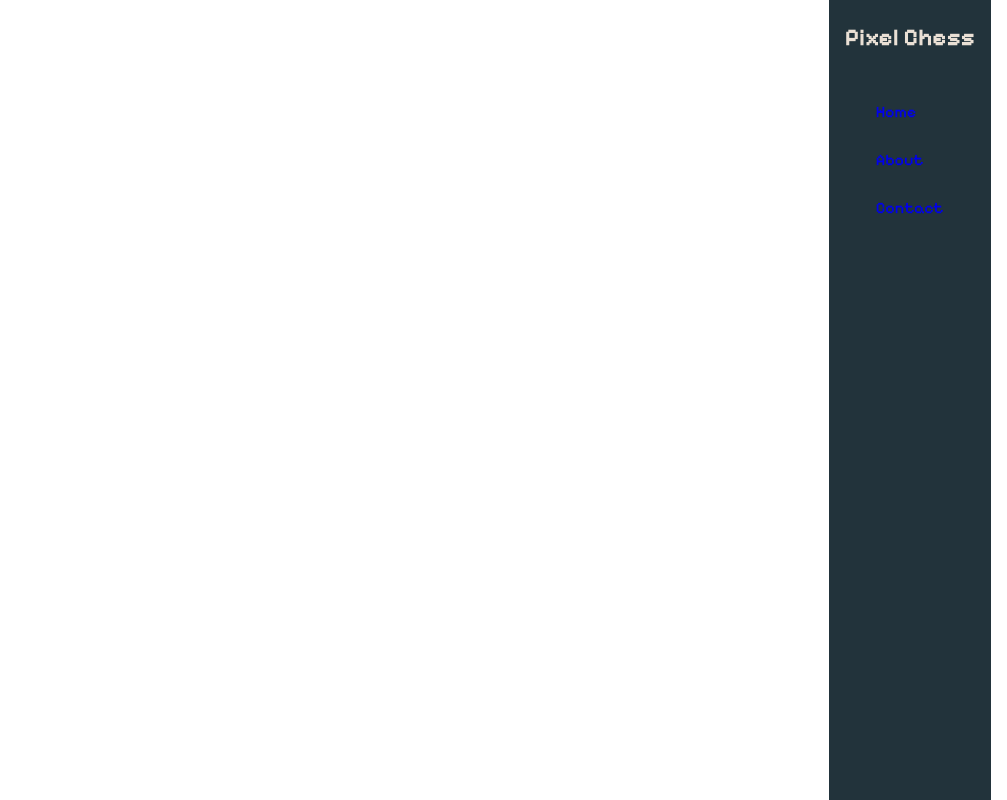
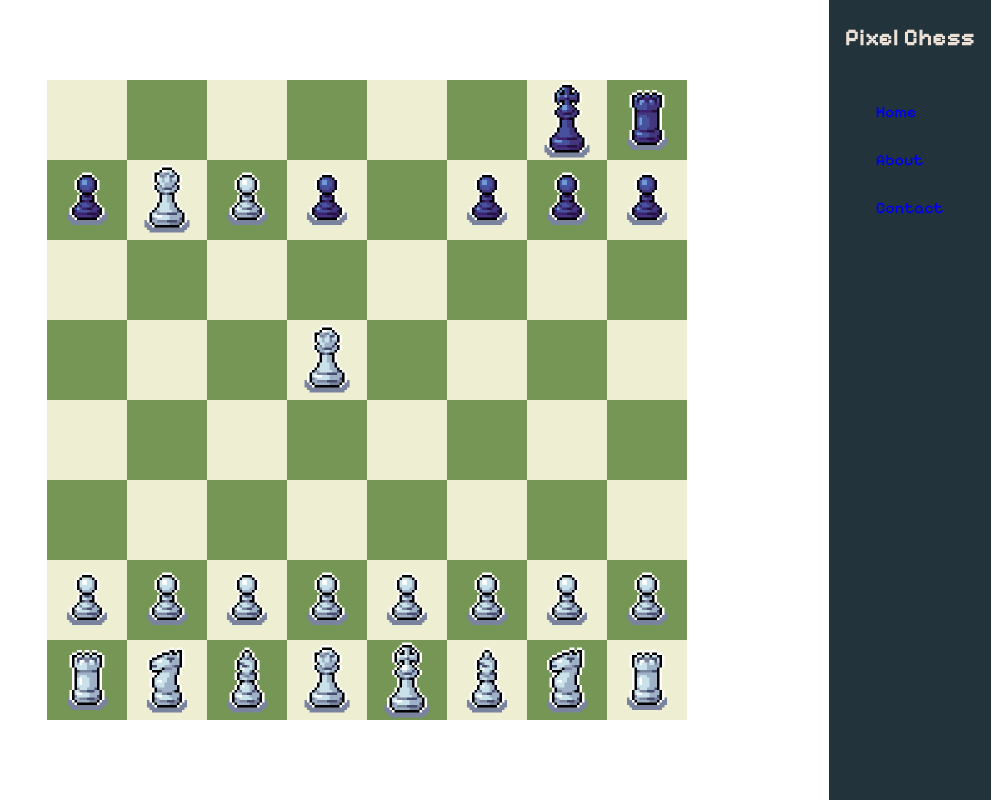
Before and after one commit to Yeezus28/Pixel-Chess, a React (Vite) app: page / in a window 1280 px wide. Both pictures are taken after a click on the button "Play as White". Shown: the whole page, without its empty margins (273-1280 px from the left). Built offline with nearby package versions, Linux system fonts and the light colour scheme.

Commit message:
i think it fixed

```diff
--- a/src/components/ChessBoard/chessBoard.jsx
+++ b/src/components/ChessBoard/chessBoard.jsx
@@ -19,34 +19,38 @@ const ChessBoard = () => {
 
   return (
     <div>
-      <div className="chess-board">
-        {gameState.board.map((boardRow, row) => (
-          <div className="board-row" key={row}>
-            {boardRow.map((cell, col) => {
+      <div className="chessboard">
+        {gameState.board.flatMap((boardRow, row) =>
+          boardRow.map((cell, col) => {
             const isSelected = gameState.selected?.row === row && gameState.selected?.col === col;
             const isValidMove = gameState.validMoves.some(m => m.row === row && m.col === col);
             return (
               <div
-                  key={col}
-                  className={`cell ${(row + col) % 2 === 0 ? 'light' : 'dark'} ${isSelected ? 'selected' : ''}`}
+                key={`${row}-${col}`}
+                className={`square ${(row + col) % 2 === 0 ? 'light' : 'dark'} ${isSelected ? 'selected' : ''}`}
                 onClick={() => handleCellClick(row, col)}
               >
+                <div className="square-content">
+                  {isValidMove && <div className="valid-move-dot" />}
                   {cell && <Piece type={cell} />}
-                  {isValidMove && <div className="valid-move-marker" />}
+                </div>
               </div>
             );
-            })}
+          })
+        )}
       </div>
-        ))}
-      </div>
-
-      {gameState.promotion && (
+      {(gameState.promotion || gameState.gameOver) && (
+        <div className="chess-overlay">
+          {
+            gameState.promotion && (
               <PromotionModal color={gameState.promotion.color} onSelect={handlePromotion} />
-      )}
-
+            )
+          }
           {gameState.gameOver && (
             <div className="game-result">
               {gameState.gameResult.reason} {gameState.gameResult.winner && `- ${gameState.gameResult.winner} wins`}
+            </div>
+          )}
         </div>
       )}
     </div>
```
Lines whose indentation alone changed are shown as unchanged.
